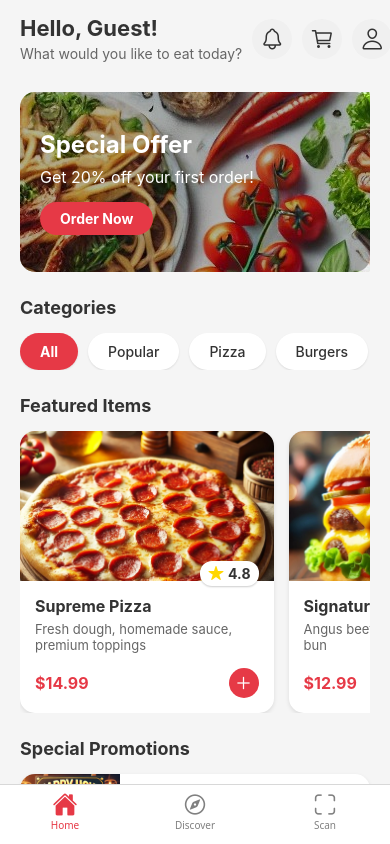
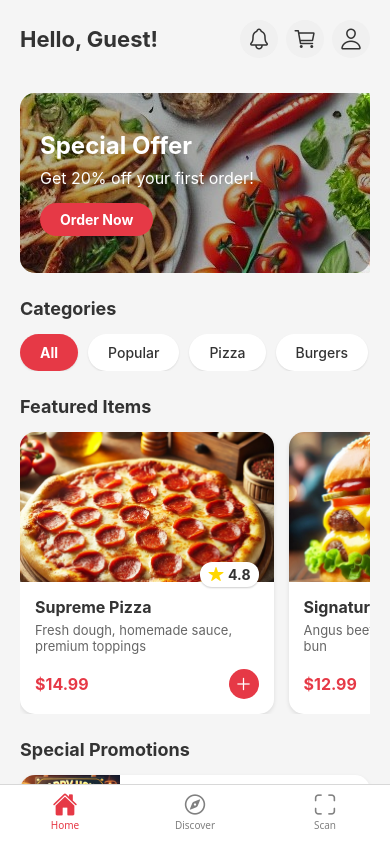
Before and after one commit to Zakro274/Restaurant-template, a React Native app in the folder restaurant/: screen /HomeMain in a window 390 px wide. Built offline with nearby package versions, Linux system fonts and the light colour scheme.

Commit message:
fronted small changes

```diff
--- a/restaurant/screens/HomeScreen.js
+++ b/restaurant/screens/HomeScreen.js
@@ -94,7 +94,7 @@ const HomeScreen = ({ navigation }) => {
       <View style={styles.header}>
         <View>
           <Text style={styles.greeting}>Hello, Guest!</Text>
-          <Text style={styles.subGreeting}>What would you like to eat today?</Text>
+          {/* <Text style={styles.subGreeting}>What would you like to eat today?</Text> */}
         </View>
         <View style={styles.headerRight}>
           <TouchableOpacity style={styles.iconButton}>
@@ -228,19 +228,19 @@ const styles = StyleSheet.create({
     justifyContent: 'space-between',
     alignItems: 'center',
     paddingHorizontal: 20,
-    paddingVertical: 15,
+    paddingVertical: 20, // Reduced from 15 to 10
   },
   headerRight: {
     flexDirection: 'row',
   },
   iconButton: {
-    width: 40,
-    height: 40,
-    borderRadius: 20,
+    width: 38, // Reduced from 40 to 38
+    height: 38, // Reduced from 40 to 38
+    borderRadius: 19, // Adjusted to half of width/height
     backgroundColor: '#F0F0F0',
     justifyContent: 'center',
     alignItems: 'center',
-    marginLeft: 10,
+    marginLeft: 8, // Reduced from 10 to 8
   },
   greeting: {
     fontSize: 22,
@@ -250,7 +250,7 @@ const styles = StyleSheet.create({
   subGreeting: {
     fontSize: 14,
     color: '#666',
-    marginTop: 4,
+    marginTop: 2, // Reduced from 4 to 2
   },
   banner: {
     height: 180,
--- a/restaurant/screens/ItemDescriptionScreen.js
+++ b/restaurant/screens/ItemDescriptionScreen.js
@@ -287,11 +287,12 @@ const styles = StyleSheet.create({
     backgroundColor: '#F5F5F5',
   },
   header: {
+    top:10,
     flexDirection: 'row',
     justifyContent: 'space-between',
     alignItems: 'center',
     paddingHorizontal: 20,
-    paddingVertical: 15,
+    paddingVertical: 20,
     backgroundColor: '#FFF',
   },
   headerTitle: {
```
